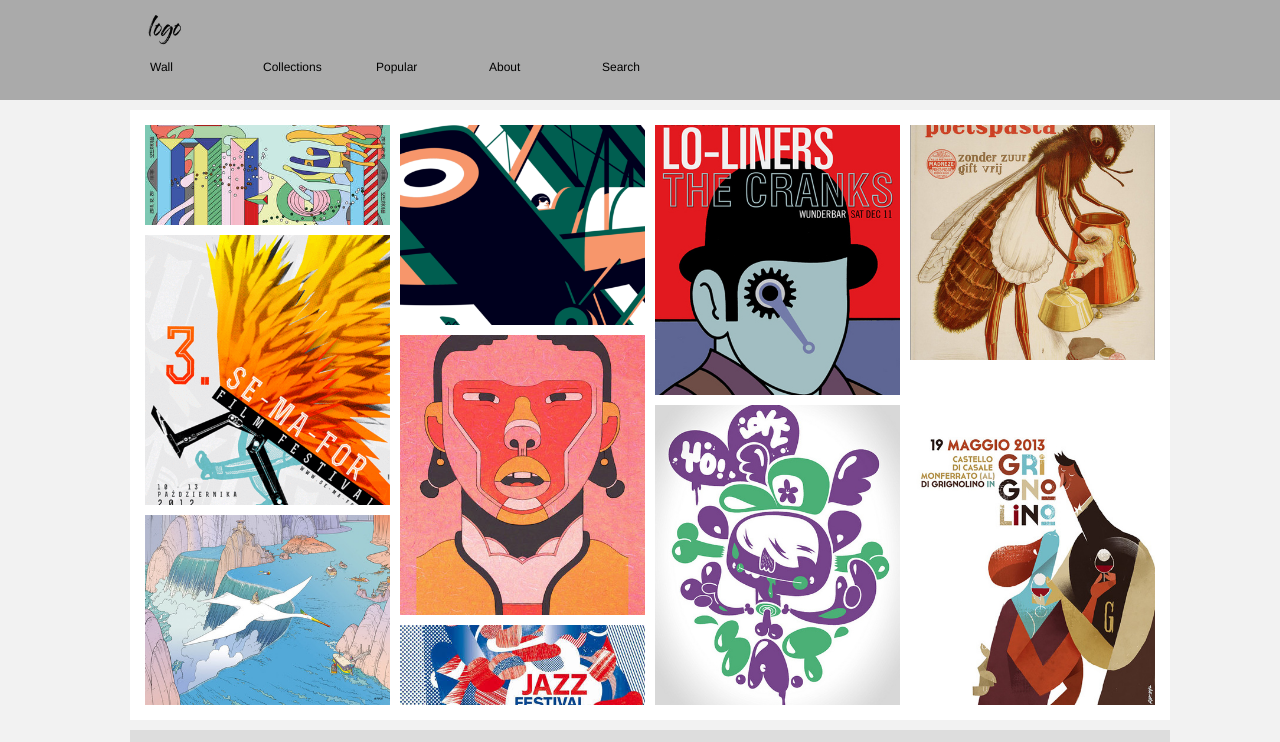
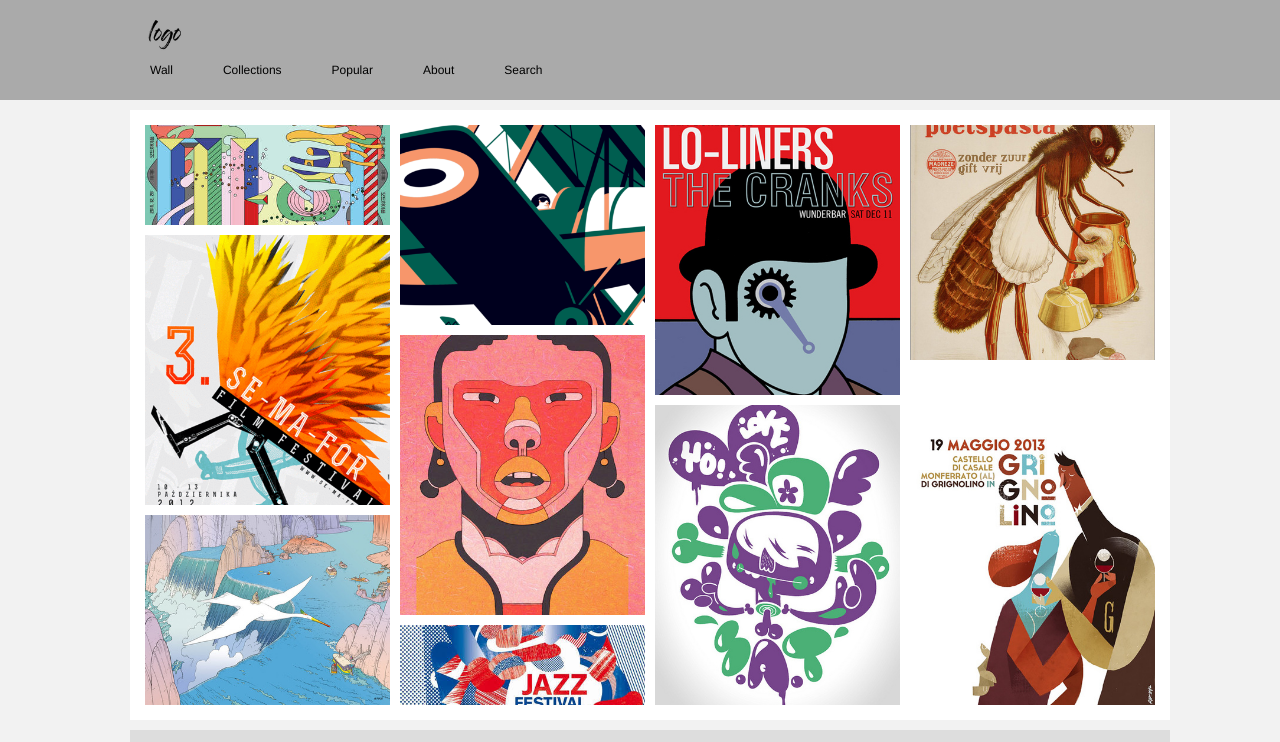
Before and after one commit to E06-2/uib-layout-grid-document-layout-ruyisbaros, a plain HTML site: page index.html in a window 1280 px wide. Shown: the top 742 px of the page. Drawn offline with Linux system fonts and the light colour scheme.

Commit message:
Nav updated according to Matteo's suggestion

```diff
--- /dev/null
+++ b/css/nav_with_flex.css
@@ -0,0 +1,15 @@
+/* -------Nav updated----- */
+
+.nav {
+  display: block;
+  padding: 0.5rem 10%;
+}
+
+.nav img {
+  display: block;
+}
+
+.nav .list {
+  display: flex;
+  gap: 5rem;
+}
--- a/index.html
+++ b/index.html
@@ -6,6 +6,7 @@
     <meta name="viewport" content="width=device-width, initial-scale=1.0" />
     <title>Grid Task-2</title>
     <link rel="stylesheet" href="/css/style.css" />
+    <link rel="stylesheet" href="/css/nav_with_flex.css" />
   </head>
   <body>
     <div class="container">
```
Also changed, not shown: layout_images/desktop.png (deleted), layout_images/layout_body.png (deleted), layout_images/layout_footer.png (deleted), layout_images/layout_main.png (deleted), layout_images/layout_section.png (deleted).
